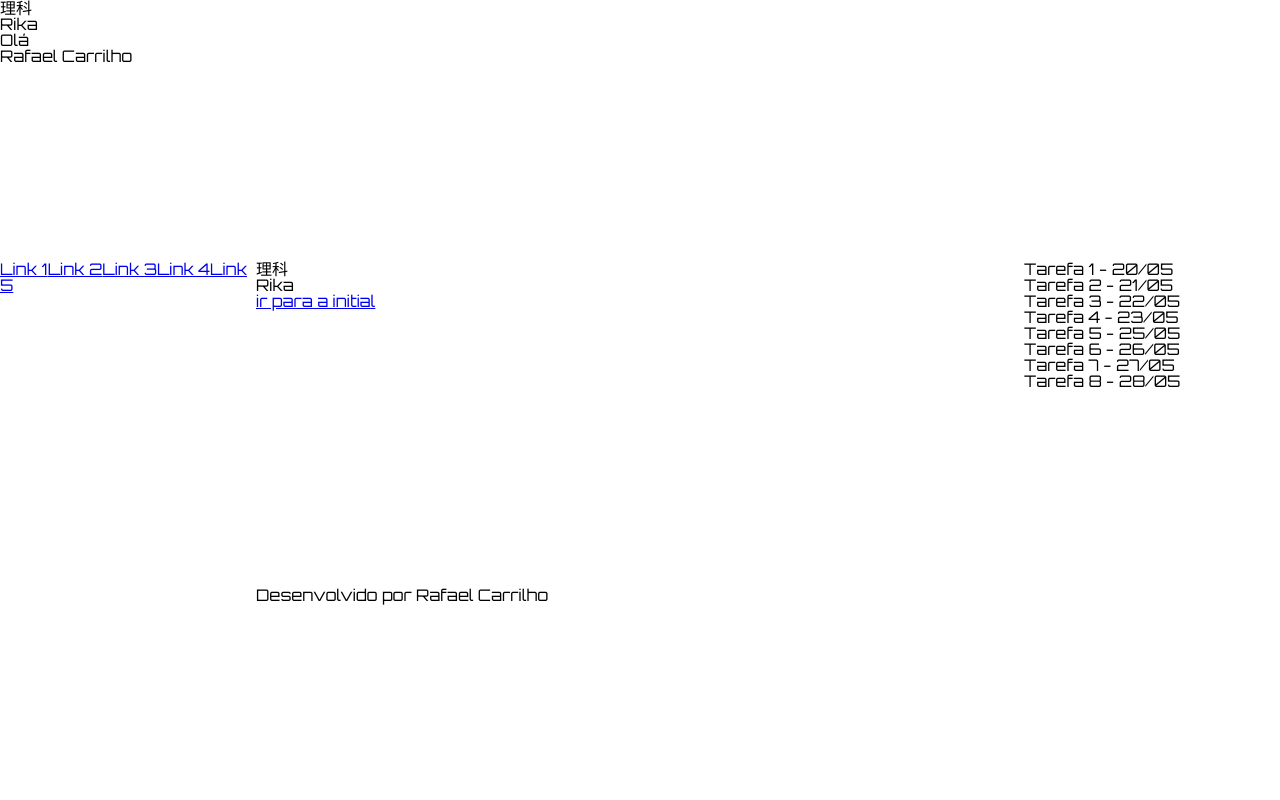
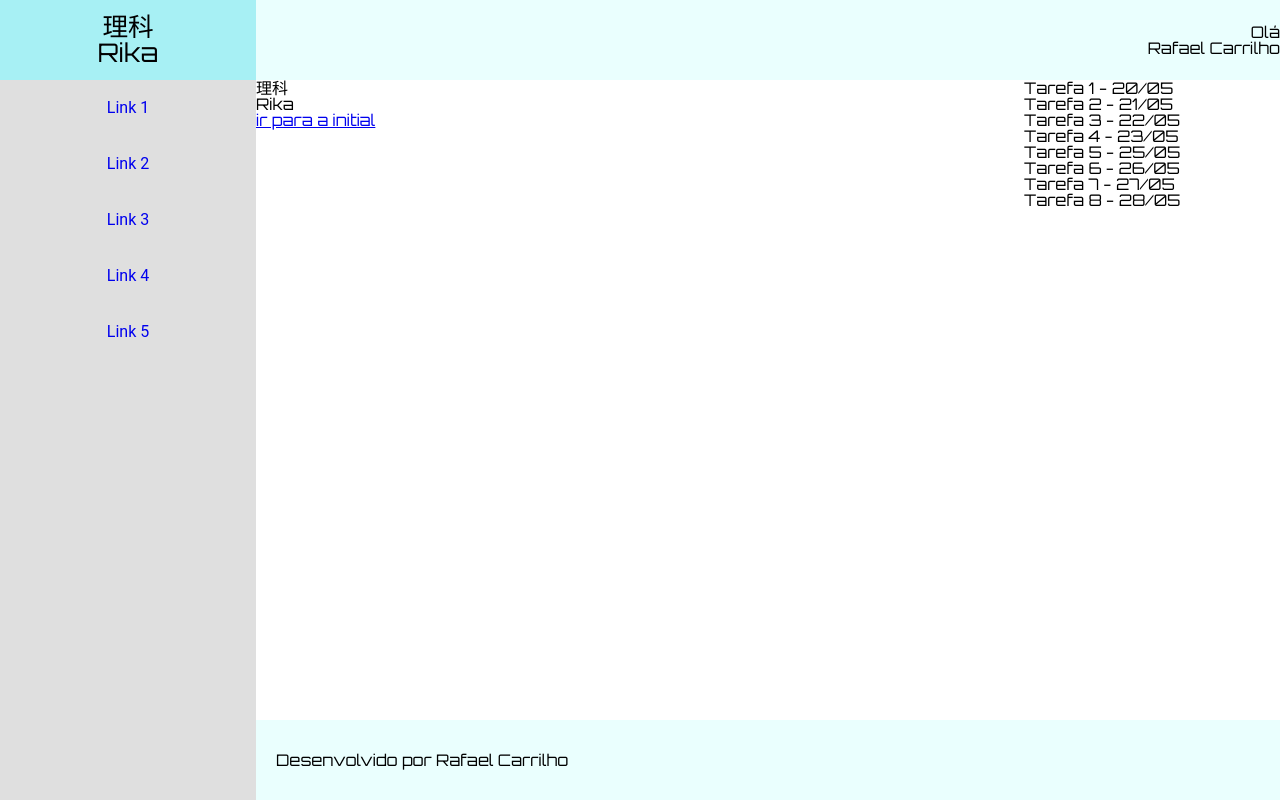
Before and after one commit to carrilhorafael/rika-front, a React (Create React App) app: page / in a window 1280 px wide. Built offline with nearby package versions, Linux system fonts and the light colour scheme.

Commit message:
add layout style created

```diff
--- a/src/common/layout/Layout.js
+++ b/src/common/layout/Layout.js
@@ -8,9 +8,13 @@ import style from './layout.module.css'
 export default function Layout (props) {
     return(
         <div className={style.grid_main_container}>
+            <div className={style.grid_logo}>
+                <h1>理科</h1>
+                <h2>Rika</h2>
+            </div>
             <Header />
             <SideMenu />
-            <main className={style.item_grid + style.grid_switch_area}>
+            <main className={style.grid_switch_area}>
                 {props.children}
             </main>
             <Tasks />
--- a/src/common/layout/header/Header.js
+++ b/src/common/layout/header/Header.js
@@ -4,10 +4,7 @@ import style from '../layout.module.css'
 export default function Header (props) {
     return(
         <header className={style.grid_header_area}>
-            <div className={style.header_logo}>
-                <h1>理科</h1>
-                <h2>Rika</h2>
-            </div>
+
             <div className={style.header_content}>
                 <div>
                     <p>Olá</p>
--- a/src/common/layout/layout.module.css
+++ b/src/common/layout/layout.module.css
@@ -1,8 +1,43 @@
 .grid_header_area{
     grid-area: header;
+    display: flex;
+    flex-direction: row;
+    background-color: #EAFFFE;
+}
+.grid_logo{
+    grid-area: logo;
+    background-color:#A7F0F4;
+    display: flex;
+    flex-direction: column;
+    align-items: center;
+    justify-content: center;
+    font-size: 1.6rem;
+}
+.header_content{
+    display: flex;
+    width: 100%;
+    justify-content: flex-end;
+    align-items: center;
+    text-align: end;
 }
 .grid_nav_area{
     grid-area: nav;
+    display: flex;
+    flex-direction: column;
+    background-color: #dfdfdf;
+    align-items: center;
+}
+.grid_nav_area > a {
+    text-decoration: none;
+    width: 100%;
+    font-family: "Roboto", sans-serif;
+
+    padding: 20px 0;
+    text-align: center;
+}
+.grid_nav_area > a:hover{
+    background-color: #2A0496;
+    color: #FAFAFA;
 }
 .grid_main_area{
     grid-area: main;
@@ -12,13 +47,18 @@
 }
 .grid_footer_area{
     grid-area: footer;
+    display: flex;
+    align-items: center;
+    padding-left: 20px;
+    background-color: #EAFFFE;
 }
 .grid_main_container{
     min-height: 100vh;
     display: grid;
+    grid-template-rows:10% 80% 10%;
     grid-template-columns: 20% 60% 20%;
     grid-template-areas:
-		"header header header"
+		"logo header header"
 		"nav main tasks"
         "nav footer footer"
 		;
--- a/src/common/layout/sidemenu/SideMenu.js
+++ b/src/common/layout/sidemenu/SideMenu.js
@@ -1,8 +1,9 @@
 import React from 'react'
 import {Link} from 'react-router-dom'
+import style from "../layout.module.css"
 
 export default function SideMenu () {
-    return (<nav className="grid_nav_area">
+    return (<nav className={style.grid_nav_area}>
         <Link to="/">Link 1</Link>
         <Link to="/">Link 2</Link>
         <Link to="/">Link 3</Link>
```
